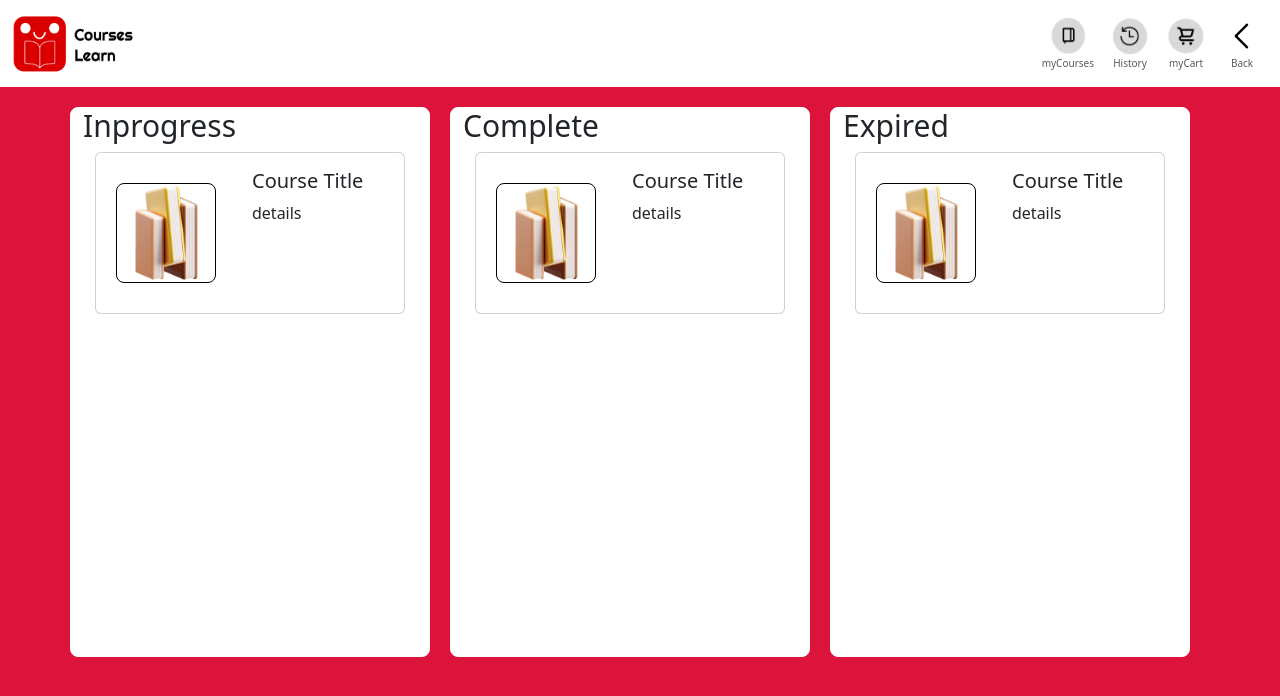
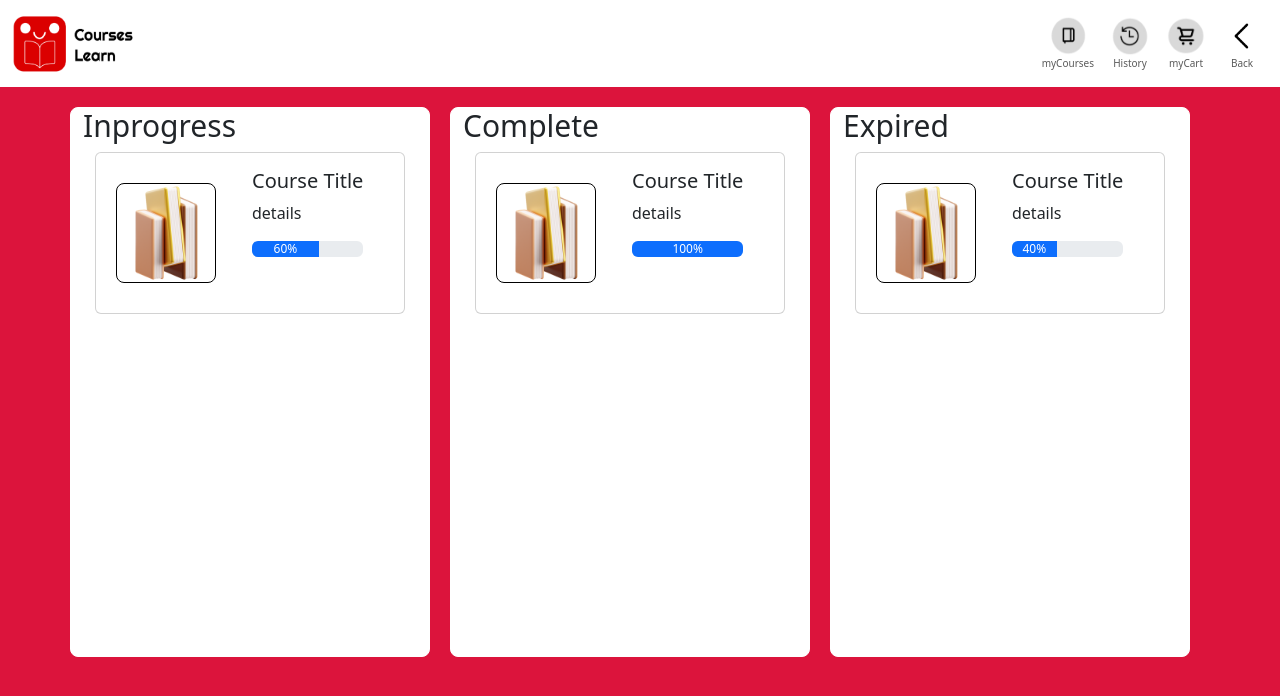
Before and after one commit to Alivefordie/course_learn, a React (Create React App) app in the folder client/: page /mycourses in a window 1280 px wide. Shown: the top 696 px of the page. Built offline with nearby package versions, Linux system fonts and the light colour scheme.

Commit message:
myCourse progress bar

```diff
--- a/client/src/pages/myCourses.js
+++ b/client/src/pages/myCourses.js
@@ -1,9 +1,19 @@
 import React, { useEffect, useState } from "react";
-import { Container, Row, Col, Card, Button } from "react-bootstrap";
+import {
+  Container,
+  Row,
+  Col,
+  Card,
+  Button,
+  ProgressBar,
+} from "react-bootstrap";
 import NavbarTop from "../components/NavbarTop";
 import NavbarLink from "../components/NavbarLink";
 import "../App.css";
-import { Link } from "react-router-dom";
+
+const inpro = 60; //now progress % form data
+const complete = 100;
+const late = 40;
 
 const MyCourses = () => {
   return (
@@ -26,6 +36,7 @@ const MyCourses = () => {
                   <Card.Body>
                     <Card.Title>Course Title</Card.Title>
                     <Card.Text>details</Card.Text>
+                    <ProgressBar now={inpro} label={`${inpro}%`} />
                   </Card.Body>
                 </div>
               </Card>
@@ -46,6 +57,7 @@ const MyCourses = () => {
                   <Card.Body>
                     <Card.Title>Course Title</Card.Title>
                     <Card.Text>details</Card.Text>
+                    <ProgressBar now={complete} label={`${complete}%`} />
                   </Card.Body>
                 </div>
               </Card>
@@ -66,6 +78,7 @@ const MyCourses = () => {
                   <Card.Body>
                     <Card.Title>Course Title</Card.Title>
                     <Card.Text>details</Card.Text>
+                    <ProgressBar now={late} label={`${late}%`} />
                   </Card.Body>
                 </div>
               </Card>
```
Also changed, not shown: client/src/pages/allCourse.js (+22 -0 lines).
